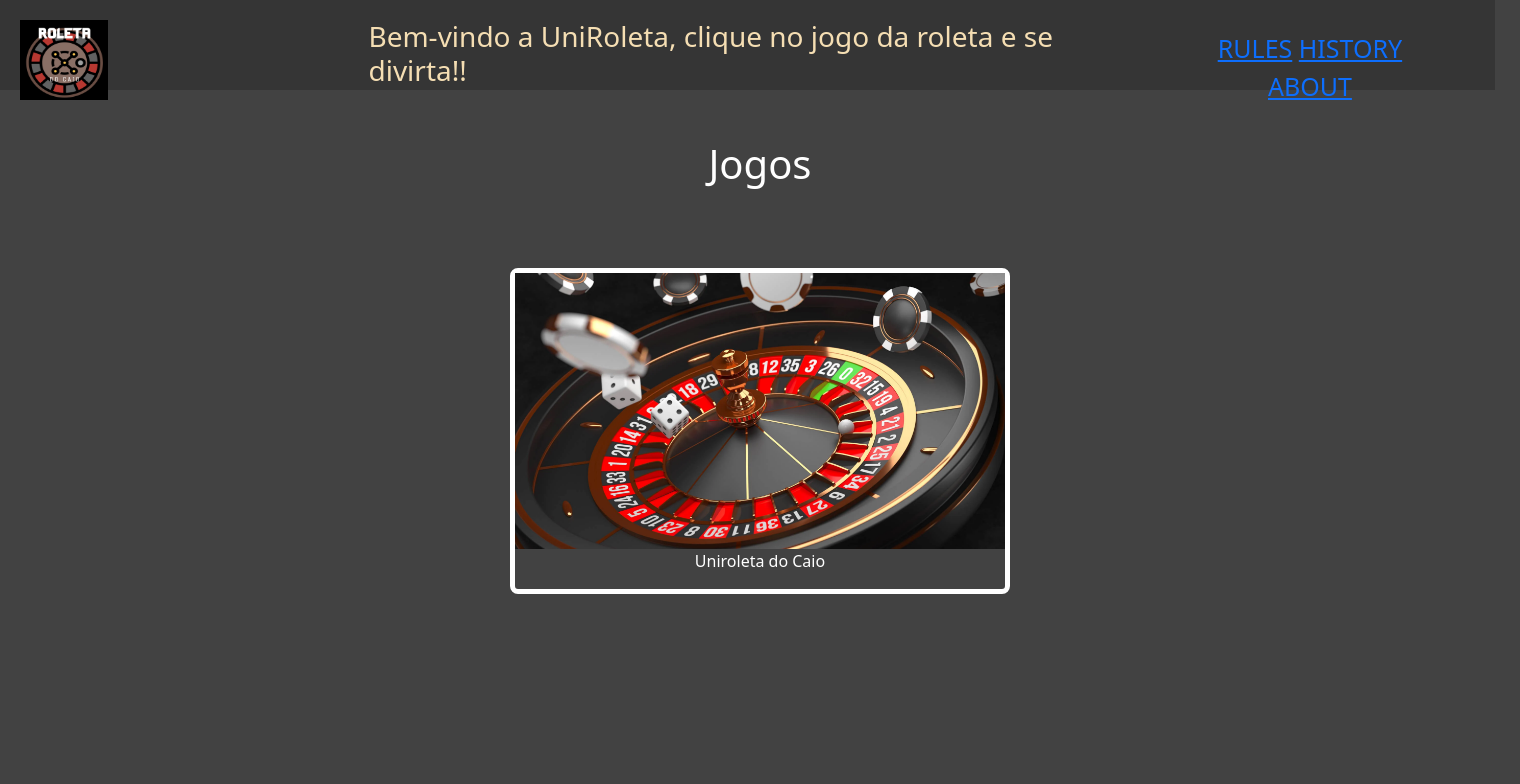
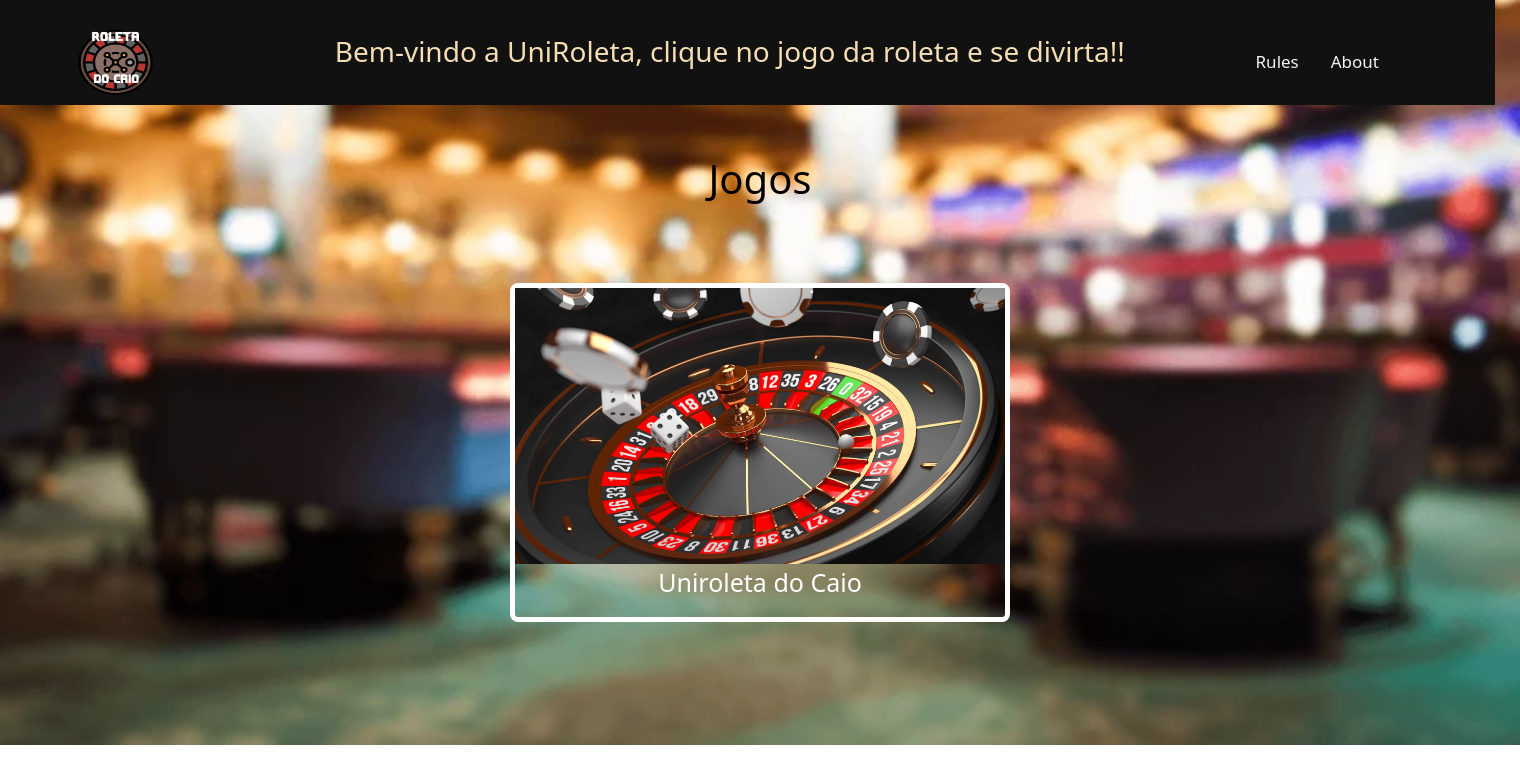
Before and after one commit to imztx/jogo-roleta, a Django app: a page that uses lasvegas/templates/tela_inicial/tela.html in a window 1520 px wide. Shown: the top 784 px of the page. Run offline with Django 5.2, Linux system fonts and the light colour scheme.

Commit message:
tela inicial fix

```diff
--- a/lasvegas/static/main.css
+++ b/lasvegas/static/main.css
@@ -1,6 +1,9 @@
 .body_tela {
-    background-color: #424242;
-    color: white;
+    background-image: url("polls/fundo_cassino.png");
+    background-repeat: no-repeat;
+    background-size: cover;
+    background-position: center center;
+    color: black;
     margin-left: 70px;
     margin-top: 20px;
     margin: 0 auto;
@@ -19,12 +22,13 @@
 .tela_roleta a {
     color: #fff;
     text-decoration: none;
+    font-size: 25px;
 }
 
 .retangulo {
     width: 1495px;
-    height: 90px;
-    background-color: #353535;
+    height: 105px;
+    background-color: #111111;
     padding: 20px;
     display: flex;
     justify-content: space-between;
@@ -36,29 +40,43 @@
 
 .texto_retangulo {
     color: wheat;
-    margin-left: 260px;
+    margin-left: 60px;
+    margin-top: 15px;
 }
 
 .info {
-    font-size: 25px;
+    background-color: #111111;
+    overflow: hidden;
+    margin-top: 15px;
+    margin-right: 80px;
+  }
+
+  .info a {
+    float: left;
+    color: #f2f2f2;
+    text-align: center;
+    padding: 14px 16px;
     text-decoration: none;
+    font-size: 17px;
+  }
+
+  .info a:hover {
+    background-color: #ddd;
+    color: black;
+  }
+
+  .info a.active {
+    background-color: #04AA6D;
     color: white;
-    text-transform: uppercase;
-    padding: 10px 20px;
-    border-radius: 10px;
-    display: inline-block;
-    margin: 0 10px;
-    text-align: center;
+  }
 
-}
-
-.info li a:hover {
-    background-color: rgba(100, 100, 100, 0.8);
-}
 .logoo {
     width: 90px;
     height: 80px;
     overflow: hidden;
+    margin-left: 50px;
+    padding: 5px;
+
 
 
 }
--- a/lasvegas/templates/tela_inicial/tela.html
+++ b/lasvegas/templates/tela_inicial/tela.html
@@ -19,11 +19,11 @@
       <h3 class="texto_retangulo">Bem-vindo a UniRoleta, clique no jogo da roleta e se divirta!!</h3>
 
       <div class="info">
-          <a href="#rules">Rules</a>
-          <a href="#history">History</a>
-          <a href="#about">About</a>
+          <a href="http://127.0.0.1:8000/rules">Rules</a>
+          <a href="http://127.0.0.1:8000/About">About</a>
       </div>
     </div>
+
 
     <div>
       <h1 class="text_jogo">Jogos</h1>
--- a/lasvegas/urls.py
+++ b/lasvegas/urls.py
@@ -13,6 +13,8 @@ urlpatterns = [
     path("cadastrar", views.cadastro, name="cadastrar"),
     path('user_logout', views.user_logout, name="user_logout"),
     path('tela inicial', views.tela_ini, name="tela inicial"),
+    path('rules', views.rules, name="rules"),
+    path('about', views.about, name="about"),
 
 
 ]
--- a/lasvegas/views.py
+++ b/lasvegas/views.py
@@ -93,3 +93,11 @@ def cadastro(request):
 def tela_ini(request):
     template = loader.get_template("tela_inicial/tela.html")
     return HttpResponse(template.render({}, request))
+
+def rules(request):
+    template = loader.get_template("regras/rules.html")
+    return HttpResponse(template.render({}, request))
+
+def about(request):
+    template = loader.get_template("regras/rules.html")
+    return HttpResponse(template.render({}, request))
```
Also changed, not shown: lasvegas/static/polls/fundo_cassino.png (added), lasvegas/static/polls/logo.png, lasvegas/templates/about/about.html (added), lasvegas/templates/regras/rules.html (added).
